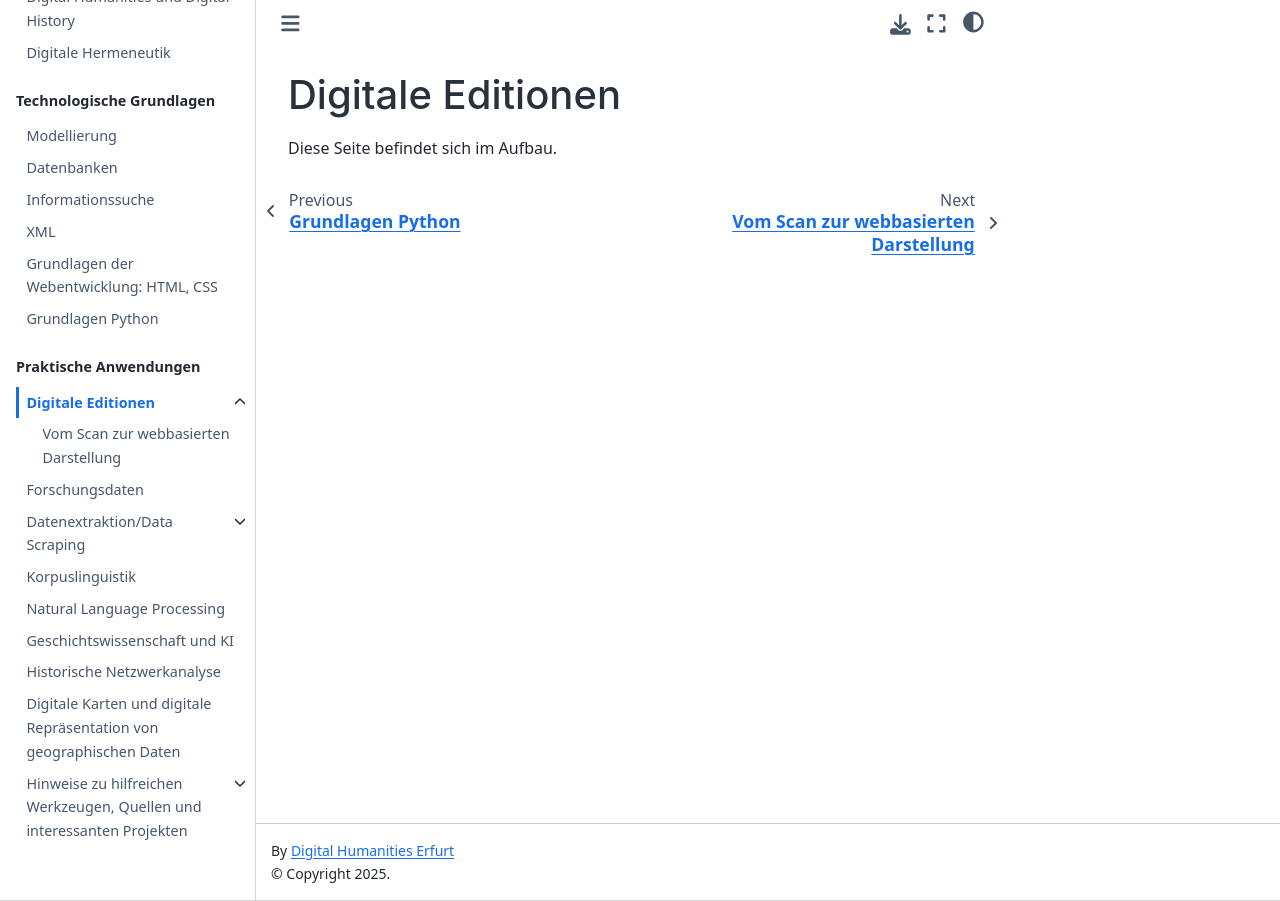
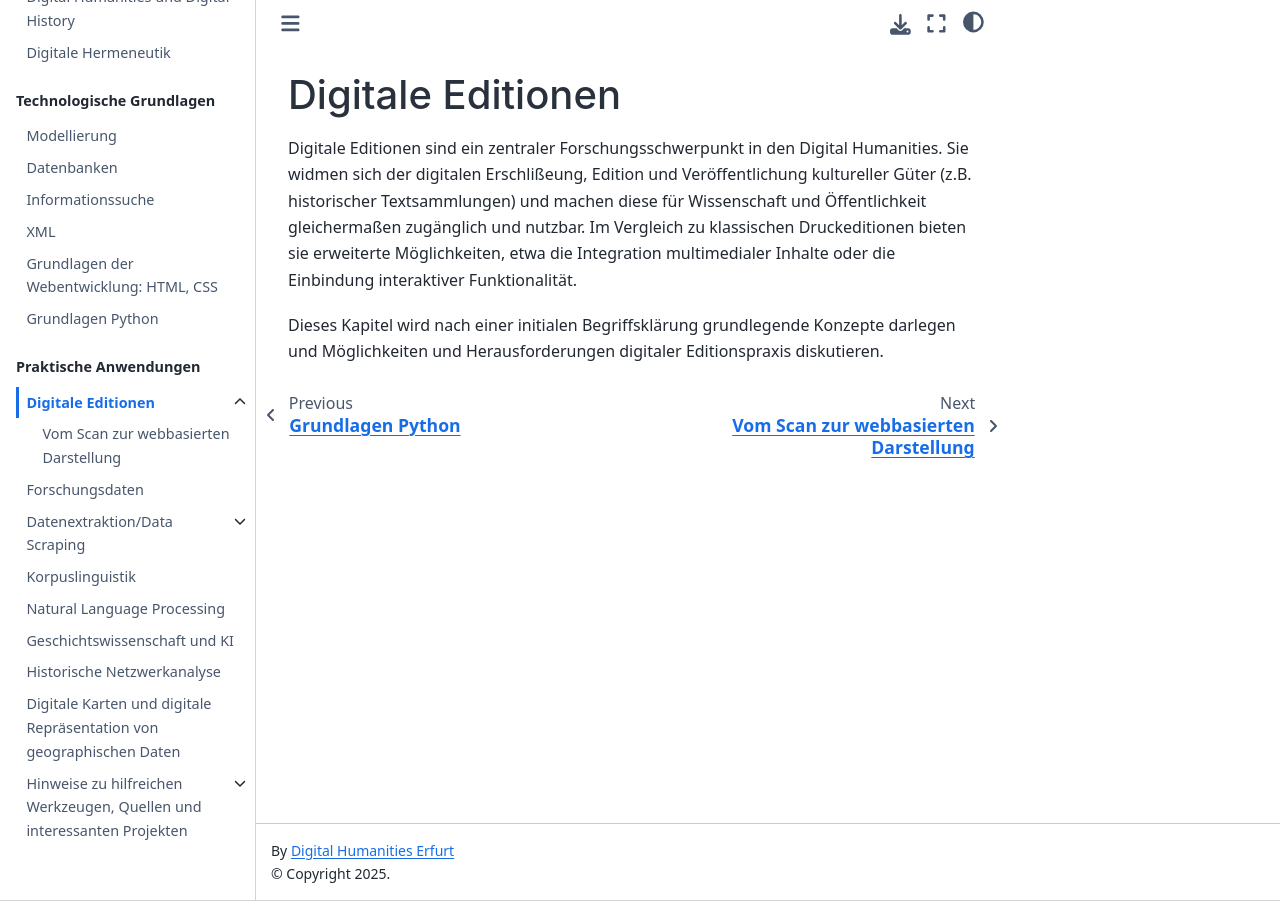
Before and after one commit to dh-erfurt/digital-history, a Jupyter Book: the page built from praxis/digital-edition.md, in a window 1280 px wide. Built offline with Jupyter Book 1.0.4 settings and Sphinx 7.4.7 and the Sphinx Book theme 1.1.4, drawn with Linux system fonts in a browser that asks for light colours; some web fonts are replaced; comment, search, counter and statistics services are not loaded.

Commit message:
Einführungstext Digitale Editionen

```diff
--- a/praxis/digital-edition.md
+++ b/praxis/digital-edition.md
@@ -1,3 +1,5 @@
 # Digitale Editionen
 
-Diese Seite befindet sich im Aufbau.
+Digitale Editionen sind ein zentraler Forschungsschwerpunkt in den Digital Humanities. Sie widmen sich der digitalen Erschlißeung, Edition und Veröffentlichung kultureller Güter (z.B. historischer Textsammlungen) und machen diese für Wissenschaft und Öffentlichkeit gleichermaßen zugänglich und nutzbar. Im Vergleich zu klassischen Druckeditionen bieten sie erweiterte Möglichkeiten, etwa die Integration multimedialer Inhalte oder die Einbindung interaktiver Funktionalität.
+
+Dieses Kapitel wird nach einer initialen Begriffsklärung grundlegende Konzepte darlegen und Möglichkeiten und Herausforderungen digitaler Editionspraxis diskutieren.
```
